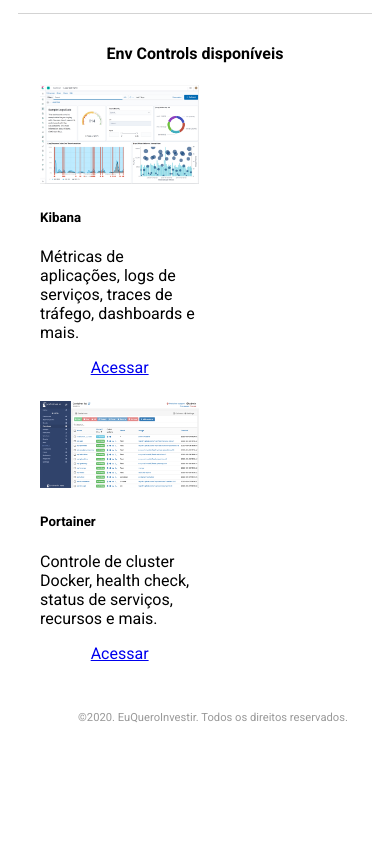
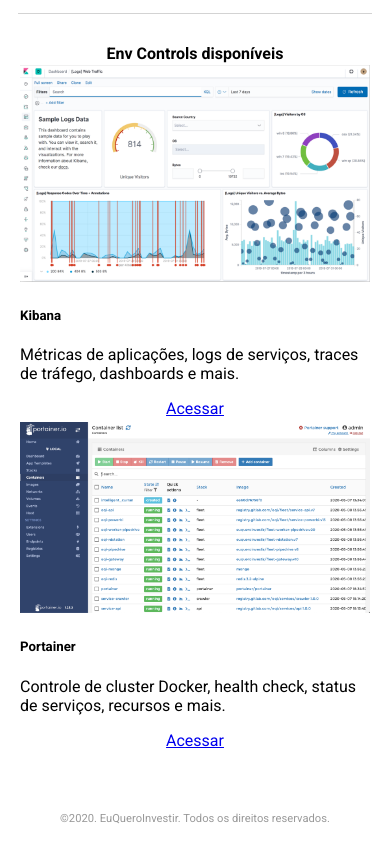
Before and after one commit to gregdusoli/application_gateway, a website: page public_html/home/index.html in a window 390 px wide. Shown: the part 109-963 px from the top of the page. Before the commit the page ends 844 px from the top, so only its background shows below. Drawn offline with Linux system fonts and the light colour scheme.

Commit message:
Make page responsive

```diff
--- a/public_html/home/index.html
+++ b/public_html/home/index.html
@@ -28,12 +28,11 @@
     </ul>
   </header>
   <main>
-    <div class="col-md-12">
     <div class="row envs">
       <h4>Env Controls disponíveis</h4>
     </div>
     <div class="row cards">
-        <div class="card col-md-6">
+      <div class="card col-sm-12 col-md-6 col-lg-6">
         <img class="card-img-top" src="./images/kibana.png" alt="Kibana Screen">
         <div class="card-body">
           <h5 class="card-title">Kibana</h5>
@@ -44,7 +43,7 @@
           </div>
         </div>
       </div>
-        <div class="card col-md-6">
+      <div class="card col-sm-12 col-md-6 col-lg-6">
         <img class="card-img-top" src="./images/portainer.png" alt="Portainer Screen">
         <div class="card-body">
           <h5 class="card-title">Portainer</h5>
@@ -52,7 +51,6 @@
           <div class="card-footer">
             <a href="http://envcontrol.eqi.life:9000" target="_self" class="btn btn-primary active" role="button"
               aria-pressed="true">Acessar</a>
-            </div>
           </div>
         </div>
       </div>
--- a/public_html/home/styles/styles.css
+++ b/public_html/home/styles/styles.css
@@ -45,16 +45,12 @@
 .card {
   top: 15px;
   padding: 0;
-    margin: 20px;
-    max-width: 45%;
   border: 2px solid transparent;
 }
-
 
 .card:hover {
   border: 2px solid rgba(0, 100, 90, 0.3);
 }
-
 
 .card img {
   height: auto;
@@ -69,11 +65,10 @@
 }
 
 .footer {
-    position: absolute;
-    bottom: 0;
+  position: relative;
+  margin: 60px 0 10px 0;
   width: 100%;
   text-align: center;
   font-size: 0.7em;
   color: #999;
-
 }
```
Lines whose indentation alone changed are shown as unchanged.
